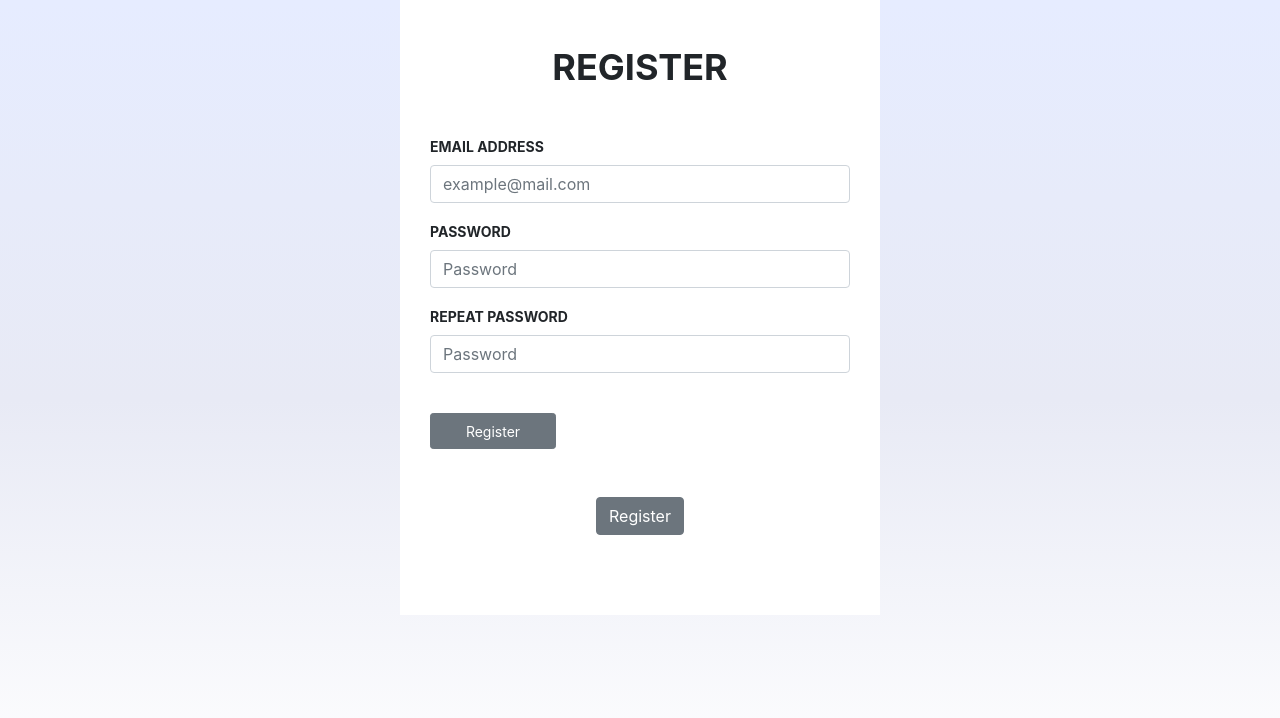
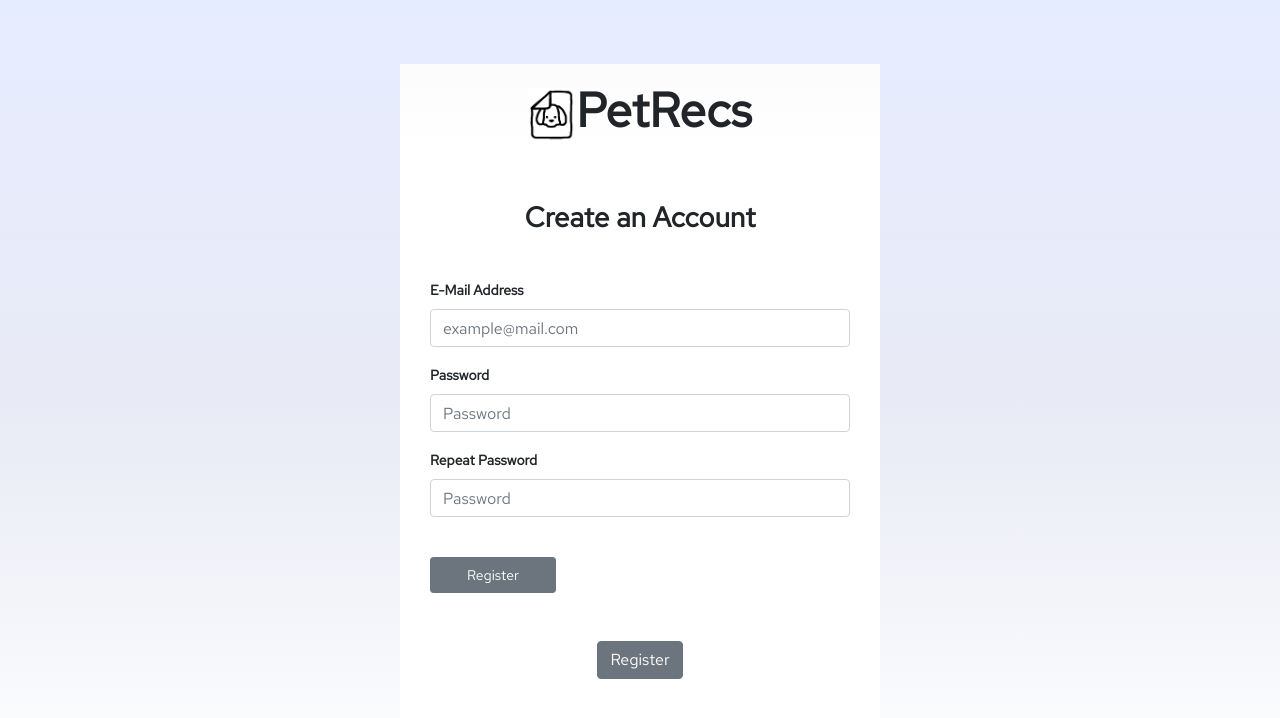
Before and after one commit to LeviRemi/PetRecs-Project, a React (Create React App) app in the folder client/: page /register in a window 1280 px wide. Shown: the top 718 px of the page. Built offline with nearby package versions, Linux system fonts and the light colour scheme.

Commit message:
Added PetRecs title to login and registration pages

```diff
--- a/client/src/components/Login.js
+++ b/client/src/components/Login.js
@@ -9,20 +9,25 @@ import { Link } from 'react-router-dom';
 
 function Login() {
     return (
-        <div className="fill-window">
-
+        <div className="fill-window fullPageContainer">
+            <div className="loginRegPageHeader">
+                <div className="homePageHeaderItem">
+                    <img src={require('../pet-recs-logo_low-qual.png')} width='48' height='55' />
+                    PetRecs
+                </div>
+            </div>
             <div className="formBox">
                 <div className="formTitle">
-                    LOGIN
+                    Log In
                 </div>
                 <Form className="loginRegForm">
                     <Form.Group controlId="formBasicEmail">
-                        <Form.Label>EMAIL ADDRESS</Form.Label>
+                        <Form.Label>E-Mail Address</Form.Label>
                         <Form.Control type="email" placeholder="example@mail.com" />
                     </Form.Group>
 
                     <Form.Group controlId="formBasicPassword">
-                        <Form.Label>PASSWORD</Form.Label>
+                        <Form.Label>Passord</Form.Label>
                         <Form.Control type="password" placeholder="Password" />
                     </Form.Group>
                     <br />
--- a/client/src/components/Register.js
+++ b/client/src/components/Register.js
@@ -8,24 +8,30 @@ import { Link } from 'react-router-dom';
 
 function Register() {
     return (
-        <div className="fill-window">
+        <div className="fill-window fullPageContainer">
+            <div className="loginRegPageHeader">
+                <div className="homePageHeaderItem">
+                    <img src={require('../pet-recs-logo_low-qual.png')} width='48' height='55' />
+                    PetRecs
+                </div>
+            </div>
             <div className="formBox">
                 <div className="formTitle">
-                    REGISTER
+                    Create an Account
                 </div>
                 <Form className="loginRegForm">
                     <Form.Group controlId="formBasicEmail">
-                        <Form.Label>EMAIL ADDRESS</Form.Label>
+                        <Form.Label>E-Mail Address</Form.Label>
                         <Form.Control type="email" placeholder="example@mail.com" />
                     </Form.Group>
 
                     <Form.Group controlId="formBasicPassword">
-                        <Form.Label>PASSWORD</Form.Label>
+                        <Form.Label>Password</Form.Label>
                         <Form.Control type="password" placeholder="Password" />
                     </Form.Group>
 
                     <Form.Group controlId="formBasicRepeatPassword">
-                        <Form.Label>REPEAT PASSWORD</Form.Label>
+                        <Form.Label>Repeat Password</Form.Label>
                         <Form.Control type="password" placeholder="Password" />
                     </Form.Group>
                     <br />
--- a/client/src/index.css
+++ b/client/src/index.css
@@ -82,6 +82,15 @@ these styles are pre-login */
   text-align: left;
 }
 
+.loginRegPageHeader {
+  width: 480px;
+  margin: auto;
+  margin-top: 64px;
+  text-align: center;
+  background: rgb(255,255,255);
+  background: linear-gradient(0deg, rgba(255,255,255,1) 0%, rgba(252,252,252,1) 100%);
+}
+
 .loginRegForm {
   width: 420px;
   text-align: left;
@@ -103,7 +112,7 @@ these styles are pre-login */
 
 .formTitle {
   text-align: center;
-  font-size: 36px;
+  font-size: 28px;
   font-weight: bold;
   padding: 0px 0px 40px 0px;
 }
```
